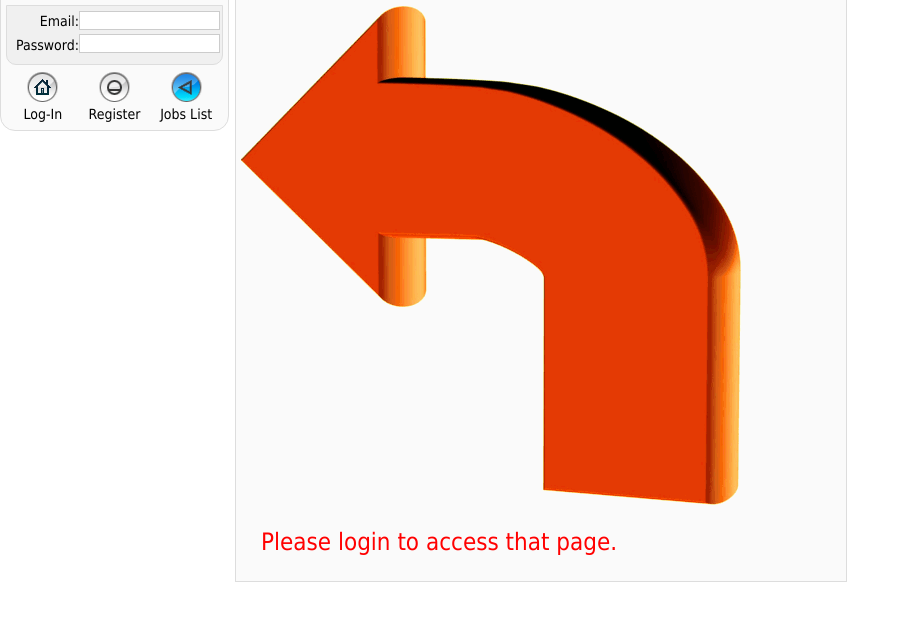
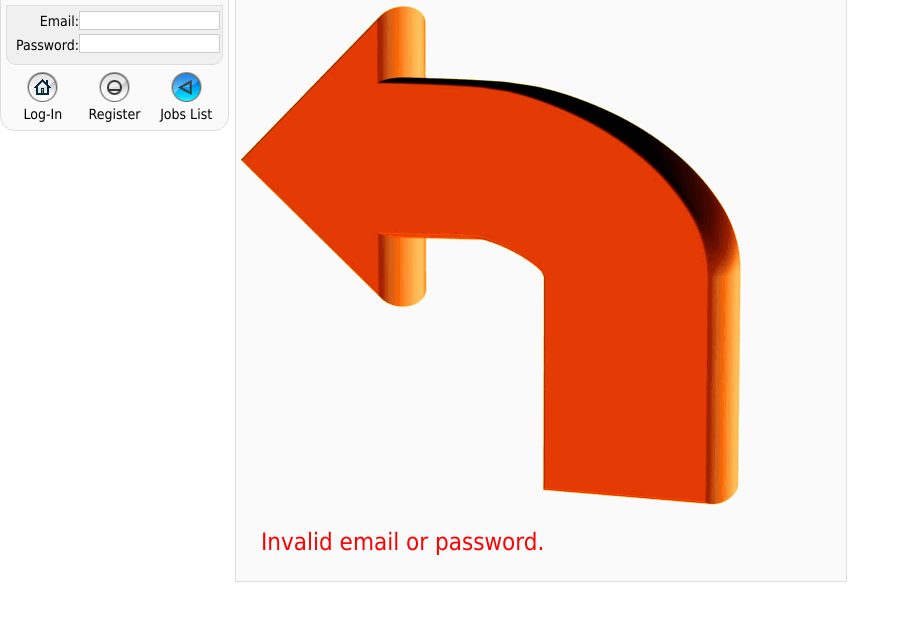
Before and after one commit to cs2450/citjobsite, a PHP site: page /prompt_login.php?error=bad_info in a window 1280 px wide. Shown: the part 109-730 px from the top of the page, without its empty margins (0-910 px from the left). Run offline with PHP 8.4, Linux system fonts and the light colour scheme; a stand-in replaces the project's code that opens the database connection; some libraries are stand-ins or nearby versions.

Commit message:
Changed prev/next arrows back to text. Changed prompt_login text to change conditionaly.

```diff
--- a/css/header.css
+++ b/css/header.css
@@ -504,3 +504,8 @@ a.next.arrow:hover {
 }
 .editCompanyForm form {
 }
+.promptLoginMsg {
+	color: #f00;
+	padding: 20px;
+	font-size: 24px;
+}
--- a/php/login_script.php
+++ b/php/login_script.php
@@ -42,7 +42,7 @@
 			exit();
 		}
 		else {
-			header("Location:../prompt_login.php");
+			header("Location:../prompt_login.php?error=bad_info");
 			exit();
 		}
 		exit();
--- a/prompt_login.php
+++ b/prompt_login.php
@@ -1,9 +1,13 @@
 <?php
 include_once("inc/header.php");
+$msg = 'Please login to access this page.';
+if ($_GET['error'] == 'bad_info') {
+	$msg = 'Invalid email or password.';
+}
 ?>
 <div>
 	<img src="images/prompt-login-arrow.gif" />
-	<div style="font-size: 24px; color: #f00; padding: 20px;">Please login to access that page.</div>
+	<div class="promptLoginMsg"><?php echo $msg ?></div>
 </div>
 <?php
 include_once("inc/footer.php");
```
Also changed, not shown: index.php (+8 -4 lines).
